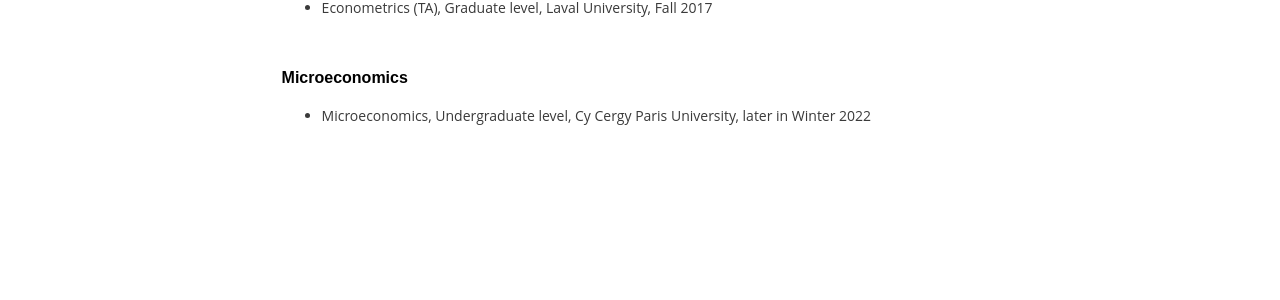
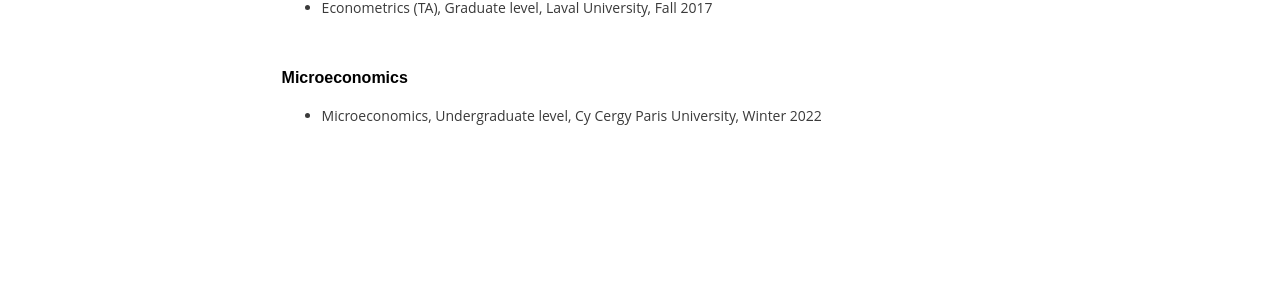
Before and after one commit to ahoundetoungan/ahoundetoungan.github.io, a Jekyll site: the page built from teaching/index.html, in a window 1280 px wide. Shown: the part 360-660 px from the top of the page. Built offline with Jekyll 4.4.1, drawn with Linux system fonts in a browser that asks for light colours.

Commit message:
teaching

```diff
--- a/teaching/index.html
+++ b/teaching/index.html
@@ -21,7 +21,7 @@ $(document).ready(function() {
     <br/>
     <h2>Microeconomics</h2>
     <ul>
-      <li>Microeconomics, Undergraduate level, Cy Cergy Paris University, later in Winter 2022</li>
+      <li>Microeconomics, Undergraduate level, Cy Cergy Paris University, Winter 2022</li>
     </ul>
   </div>
   </div>
```
